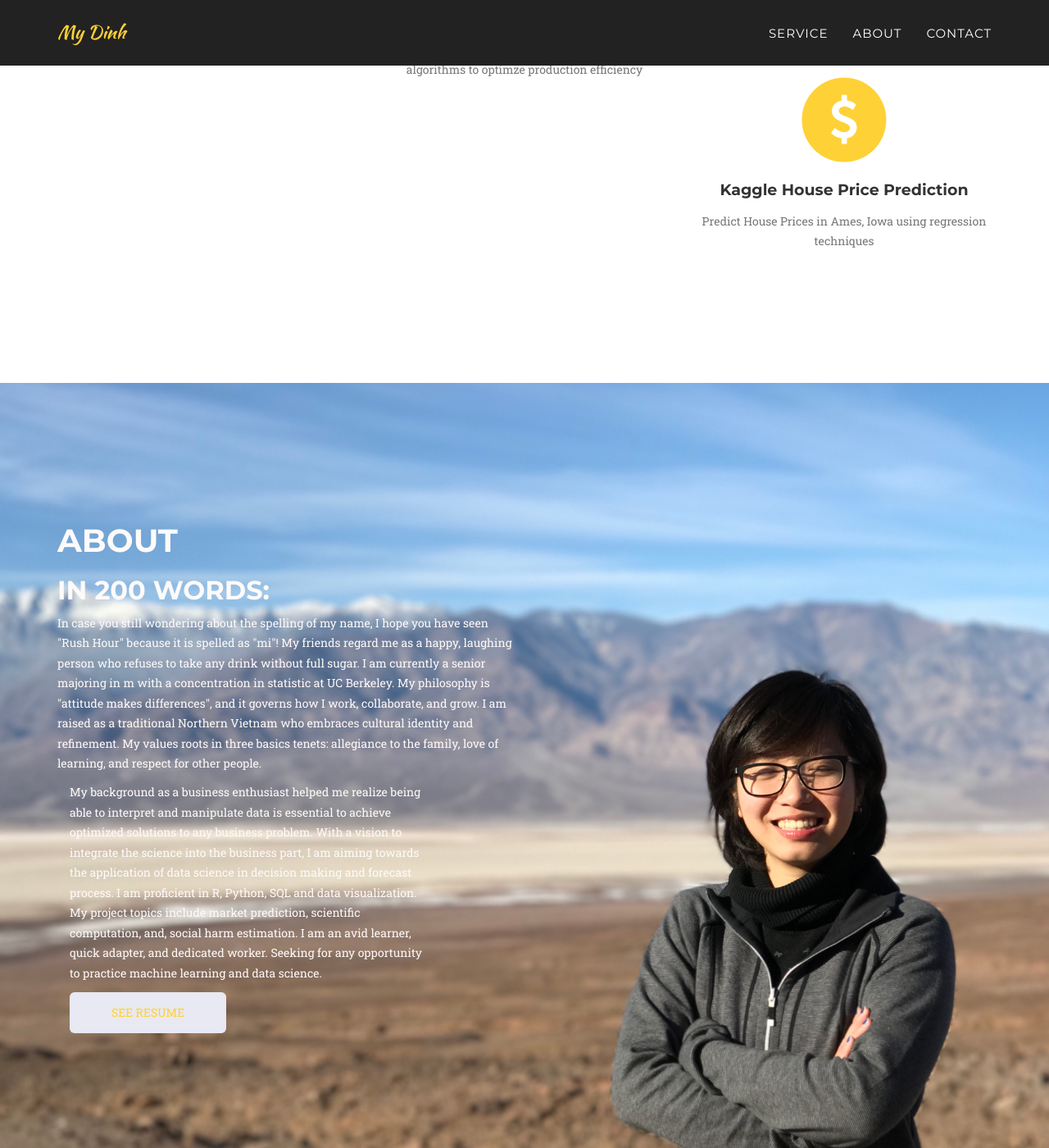
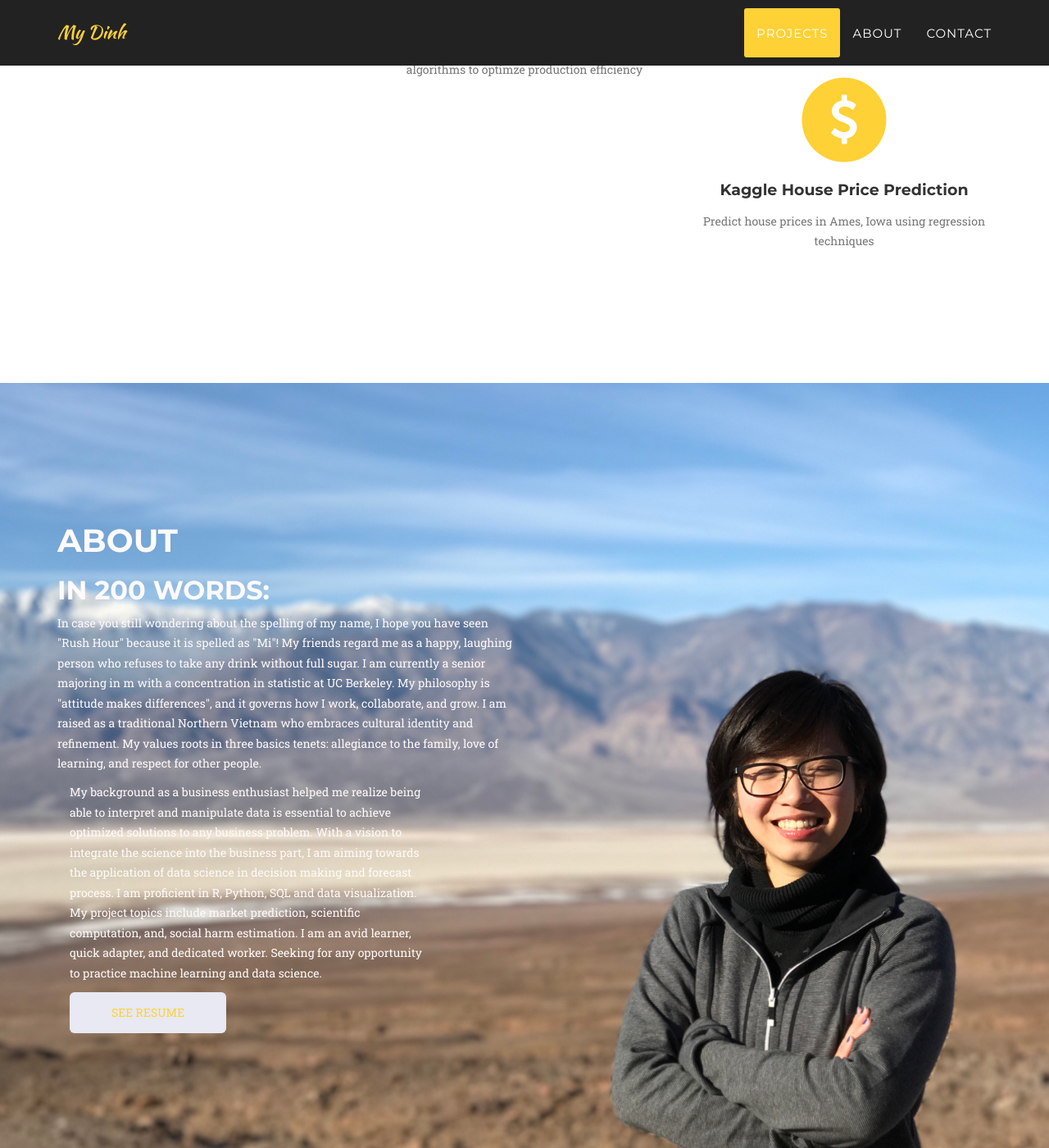
Before and after one commit to mdinh186/PersonalWeb, a Jekyll site: the page built from index.html, in a window 1280 px wide and 1400 px high, scrolled down 1258 px. Shown: the whole window at 82% size. Built offline with Jekyll 4.4.1, drawn with Linux system fonts in a browser that asks for light colours; some web fonts are replaced; some of the changed text lies outside the part shown.

Commit message:
fix header

```diff
--- a/_includes/about.html
+++ b/_includes/about.html
@@ -8,7 +8,7 @@
                 <div class="left col-md-6 col-sm-6">
                  <h1>About</h1>
                  <h2 class="text-heading">In 200 words:</h2>
-                    <p class="text-copy">In case you still wondering about the spelling of my name, I hope you have seen "Rush Hour" because it is spelled as "mi"!
+                    <p class="text-copy">In case you still wondering about the spelling of my name, I hope you have seen "Rush Hour" because it is spelled as "Mi"!
                     My friends regard me as a happy, laughing person who refuses to take any drink without full sugar.
 
                     I am currently a senior majoring in m with a concentration in statistic at UC Berkeley. My philosophy is "attitude makes differences", and it governs how I work, collaborate, and grow.
@@ -27,7 +27,7 @@
                     I am an avid learner, quick adapter, and dedicated worker. Seeking for any opportunity to practice machine learning and data science.
 
                 </p>
-                <a href="/img/myresume.pdf" class="btn btn-lg btn-outline btn-resume">
+                <a href="{{ site.baseurl }}/img/about/myresume.pdf" class="btn btn-lg btn-outline btn-resume">
                      See Resume
                 </a>
 
--- a/_includes/header.html
+++ b/_includes/header.html
@@ -19,7 +19,7 @@
                         <a href="#page-top"></a>
                     </li>
                     <li>
-                        <a class="page-scroll" href="#service">Service</a>
+                        <a class="page-scroll" href="#services">Projects</a>
                     </li>
                     <li>
                         <a class="page-scroll" href="#about">About</a>
@@ -39,7 +39,7 @@
         <div class="container">
             <div class="intro-text">
                 <div class="intro-lead-in">Welcome To My Portfolio!</div>
-                <div class="intro-heading">Adaptive Thinking</div>
+                <div class="intro-heading">Adaptive thinking</div>
                 <a href="#services" class="page-scroll btn btn-xl">Tell Me More</a>
             </div>
         </div>
--- a/_includes/projects.html
+++ /dev/null
@@ -1,45 +0,0 @@
-<!-- Services Section -->
-    <section id="services">
-        <div class="container">
-            <div class="row">
-                <div class="col-lg-12 text-center">
-                    <h2 class="section-heading">Projects</h2>
-                    <h3 class="section-subheading text-muted">I share most of projects on Github. Feel free to check around! Here are some keynote projetcts that I've done:</h3>
-                </div>
-            </div>
-            <div class="row text-center">
-                <div class="col-md-4">
-                    <span class="fa-stack fa-4x">
-                        <i class="fa fa-circle fa-stack-2x text-primary"></i>
-                        <i class="fa fa-taxi fa-stack-1x fa-inverse"></i>
-                    </span>
-                    <h4 class="service-heading">Predictive Policing</h4>
-                    <p class="text-muted">Implement Machine Learning algorithms to predict crime occurence in Indianpolis grid-region and help the police allocate patrol units to minimize social harm cost .</p>
-                </div>
-                <div class="col-md-4">
-                    <span class="fa-stack fa-4x">
-                        <i class="fa fa-circle fa-stack-2x text-primary"></i>
-                        <i class="fa fa-database fa-stack-1x fa-inverse"></i>
-                    </span>
-                    <h4 class="service-heading">Boyd Corporation Scorecard Database</h4>
-                    <p class="text-muted">Design A database prototype for Boyd Corporation to transform disparate Excel spreadsheets into a single automatic updated database. Machine Learning algorithms to optimze production efficiency </p>
-                </div>
-                <div class="col-md-4">
-                    <span class="fa-stack fa-4x">
-                        <i class="fa fa-circle fa-stack-2x text-primary"></i>
-                        <i class="fa fa-line-chart fa-stack-1x fa-inverse"></i>
-                    </span>
-                    <h4 class="service-heading">Google Query Trend via Time Series </h4>
-                    <p class="text-muted">Forecast 2 years trend of weekly Google queries given the data spaned in 8 year periods. Implement ARIMA with Fourier and Outlier Regression, TBATS, Exponential Smoothing State Space.</p>
-                </div>
-                <div class="col-md-4">
-                    <span class="fa-stack fa-4x">
-                        <i class="fa fa-circle fa-stack-2x text-primary"></i>
-                        <i class="fa fa-dollar fa-stack-1x fa-inverse"></i>
-                    </span>
-                    <h4 class="service-heading">Kaggle House Price Prediction </h4>
-                    <p class="text-muted">Predict House Prices in Ames, Iowa using regression techniques</p>
-                </div>
-            </div>
-        </div>
-    </section>
--- a/_includes/service.html
+++ b/_includes/service.html
@@ -1,4 +1,6 @@
 <!-- Services Section -->
+
+
     <section id="services">
         <div class="container">
             <div class="row">
@@ -11,7 +13,7 @@
                 <div class="col-md-4">
                     <span class="fa-stack fa-4x">
                         <i class="fa fa-circle fa-stack-2x text-primary"></i>
-                        <i class="fa fa-cab fa-stack-1x fa-inverse"></i>
+                        <i class="fa fa-taxi fa-stack-1x fa-inverse"></i>
                     </span>
                     <h4 class="service-heading">Predictive Policing</h4>
                     <p class="text-muted">Implement Machine Learning algorithms to predict crime occurence in Indianpolis grid-region and help the police allocate patrol units to minimize social harm cost .</p>
@@ -32,6 +34,14 @@
                     <h4 class="service-heading">Google Query Trend via Time Series </h4>
                     <p class="text-muted">Forecast 2 years trend of weekly Google queries given the data spaned in 8 year periods. Implement ARIMA with Fourier and Outlier Regression, TBATS, Exponential Smoothing State Space.</p>
                 </div>
+                <div class="col-md-4">
+                    <span class="fa-stack fa-4x">
+                        <i class="fa fa-circle fa-stack-2x text-primary"></i>
+                        <i class="fa fa-dollar fa-stack-1x fa-inverse"></i>
+                    </span>
+                    <h4 class="service-heading">Kaggle House Price Prediction </h4>
+                    <p class="text-muted">Predict house prices in Ames, Iowa using regression techniques</p>
+                </div>
             </div>
         </div>
     </section>
--- a/_layouts/default.html
+++ b/_layouts/default.html
@@ -7,7 +7,7 @@
     <body id="page-top" class="index">
 
     {% include header.html %}
-    {% include projects.html %}
+    {% include service.html %}
     {% include about.html %}
     {% include contact.html %}
     {% include footer.html %}
```
Also changed, not shown: 1 other file.
